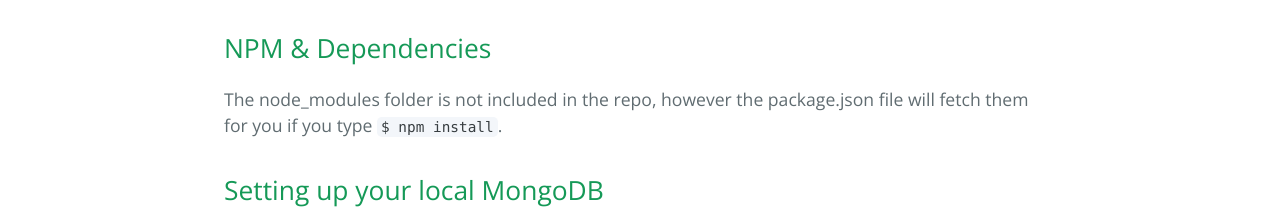
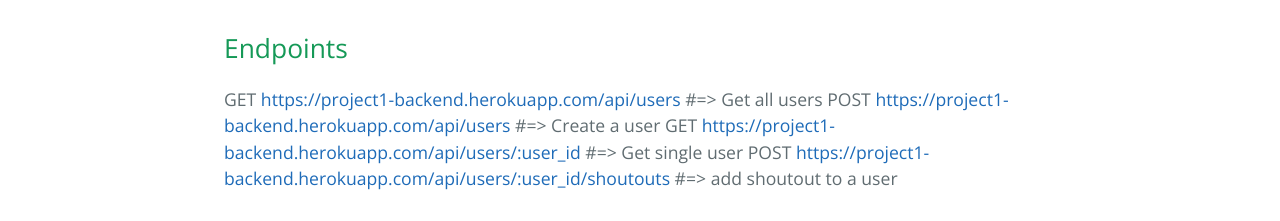
Before and after one commit to apprentice-gamma/project1-backend, a plain HTML site: page index.html in a window 1280 px wide. Shown: the part 541-762 px from the top of the page. Drawn offline with nearby package versions, Linux system fonts and the light colour scheme.

```diff
--- a/index.html
+++ b/index.html
@@ -25,9 +25,17 @@
 <p>This is the repo for the backend code that will support the Linked Learning and Shout Out apps by the Gammas.</p>
 
 <h2>
+<a id="endpoints" class="anchor" href="#endpoints" aria-hidden="true"><span class="octicon octicon-link"></span></a>Endpoints</h2>
+
+<p>GET <a href="https://project1-backend.herokuapp.com/api/users">https://project1-backend.herokuapp.com/api/users</a> #=&gt; Get all users
+POST <a href="https://project1-backend.herokuapp.com/api/users">https://project1-backend.herokuapp.com/api/users</a> #=&gt; Create a user
+GET <a href="https://project1-backend.herokuapp.com/api/users/:user_id">https://project1-backend.herokuapp.com/api/users/:user_id</a> #=&gt; Get single user
+POST <a href="https://project1-backend.herokuapp.com/api/users/:user_id/shoutouts">https://project1-backend.herokuapp.com/api/users/:user_id/shoutouts</a> #=&gt; add shoutout to a user</p>
+
+<h2>
 <a id="npm--dependencies" class="anchor" href="#npm--dependencies" aria-hidden="true"><span class="octicon octicon-link"></span></a>NPM &amp; Dependencies</h2>
 
-<p>The node_modules folder is not included in the repo, however the package.json file will fetch them for you if you type <code>$ npm install</code>. </p>
+<p>The node_modules folder is not included in the repo, however the package.json file will fetch them for you if you type <code>$ npm install</code>.</p>
 
 <h2>
 <a id="setting-up-your-local-mongodb" class="anchor" href="#setting-up-your-local-mongodb" aria-hidden="true"><span class="octicon octicon-link"></span></a>Setting up your local MongoDB</h2>
@@ -45,11 +53,11 @@
 
 <p>Now set up the place where all of the databases live. By default for Mongo it's /data/db. So type</p>
 
-<p><code>$ mkdir -p /data/db</code> </p>
+<p><code>$ mkdir -p /data/db</code></p>
 
-<p>Make sure that the directory you just created has full read/write privilages. </p>
+<p>Make sure that the directory you just created has full read/write privilages.</p>
 
-<p>Now start MongoDB up: </p>
+<p>Now start MongoDB up:</p>
 
 <p><code>$ mongod</code></p>
 
@@ -62,7 +70,7 @@
 <h2>
 <a id="postman-for-talking-to-the-apidatabase" class="anchor" href="#postman-for-talking-to-the-apidatabase" aria-hidden="true"><span class="octicon octicon-link"></span></a>Postman for talking to the API/database</h2>
 
-<p>Although you can talk to your db through the mongo CLI, but (Postman)[<a href="https://www.getpostman.com/">https://www.getpostman.com/</a>] is freaking awesomer at it. </p>
+<p>Although you can talk to your db through the mongo CLI, but (Postman)[<a href="https://www.getpostman.com/">https://www.getpostman.com/</a>] is freaking awesomer at it.</p>
 
 <h2>
 <a id="the-gitignore-file" class="anchor" href="#the-gitignore-file" aria-hidden="true"><span class="octicon octicon-link"></span></a>The .gitignore file</h2>
```
Also changed, not shown: params.json (+1 -1 lines).
